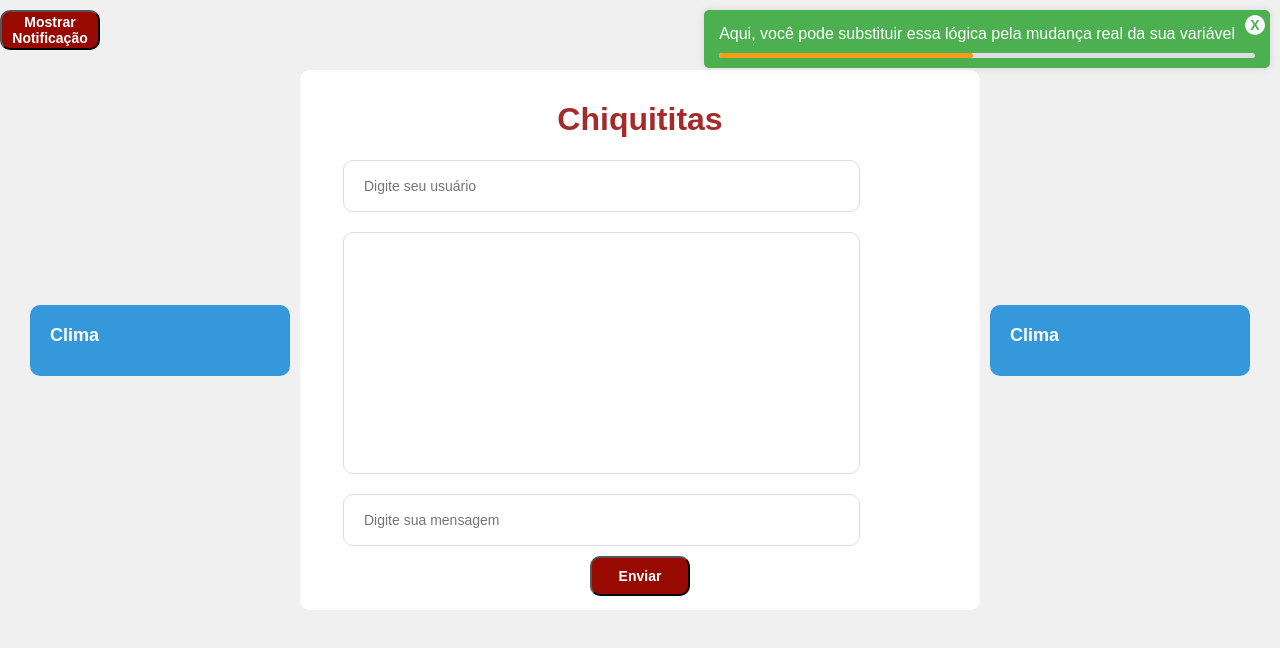
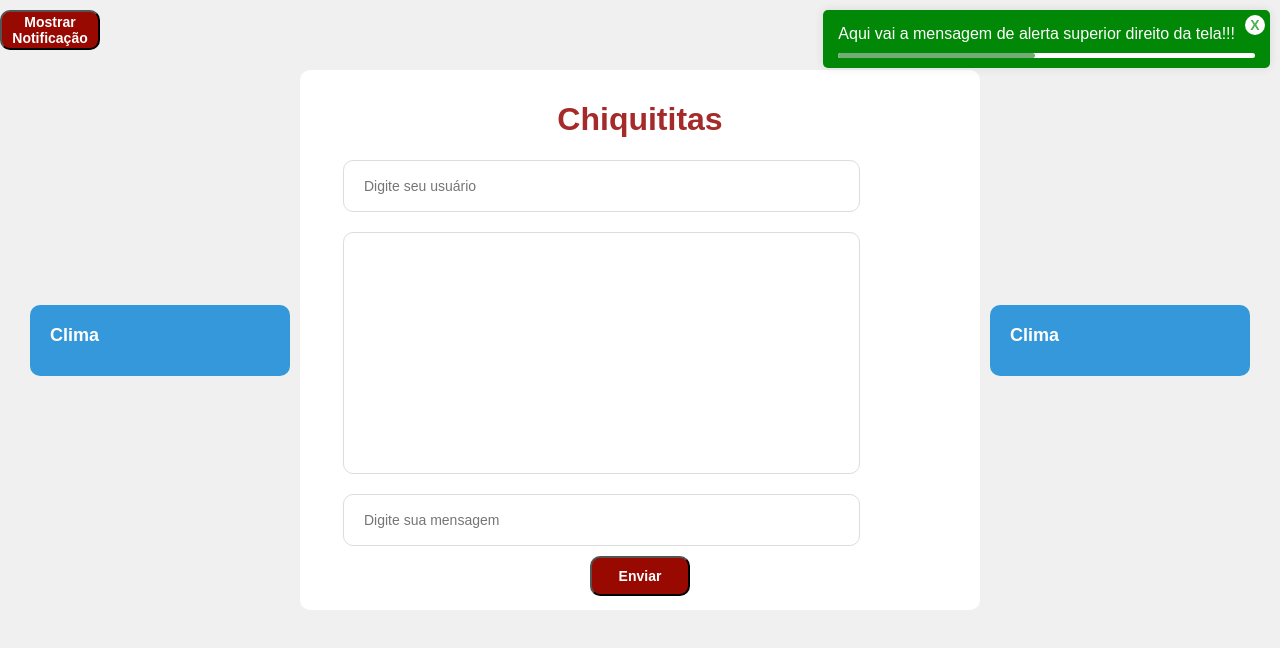
Before and after one commit to noziXsHooter/api-node-ts-knex, a website: page views/index.html in a window 1280 px wide. Both pictures are taken after a click on the button "Mostrar Notificação". Drawn offline with nearby package versions, Linux system fonts and the light colour scheme; no server answers.

Commit message:
message notes last changes

```diff
--- a/views/index.html
+++ b/views/index.html
@@ -154,7 +154,7 @@
     }
 
     .notification {
-        background-color: #4CAF50;
+        background-color: #028807;
         color: #fff;
         padding: 15px;
         border-radius: 5px;
@@ -181,7 +181,7 @@
       margin-top: 10px;
       margin-bottom: -5px;
       height: 5px;
-      background-color: #ddd;
+      background-color: #fffefe;
       border-radius: 5px;
       overflow: hidden;
     }
@@ -189,7 +189,7 @@
     .progress-bar {
       height: 100%;
       width: 0;
-      background-color: #f39c19;
+      background-color: #70ac73;
       border-radius: 5px;
       transition: width 0.3s ease;
     }
@@ -198,10 +198,9 @@
 
 <body>
 
-<!-- Botão para acionar a notificação -->
-<button onclick="triggerNotification()">Mostrar Notificação</button>
+    <!-- Botão para acionar a notificação -->
+    <button onclick="triggerNotification()">Mostrar Notificação</button>
 
-</div>
     <div class="container">
         <div id="info-block" class="info-block">
             <div class="info-title"><strong>Clima</strong></div>
@@ -227,6 +226,7 @@
             <div id="info-climate-right" class="info-value"></div>
         </div>
 
+        <!-- NOTIFICATION -->
         <div class="notification-container" id="notificationContainer">
             <div class="notification" id="notification">
               <span id="notificationText"></span>
@@ -249,7 +249,6 @@
         const messageContainer = $('input[name="messagecontainer"]');
 
         console.log(novaURL);
-
 
         fetch(novaURL + '/climatempo/leopoldina/now', {
             method: 'GET',
@@ -365,7 +364,7 @@
         }
 
         // Função para simular a mudança da variável e acionar a notificação
-        function triggerNotification(notification='Aqui, você pode substituir essa lógica pela mudança real da sua variável') {
+        function triggerNotification(notification='Aqui vai a mensagem de alerta superior direito da tela!!!') {
             // Aqui, você pode substituir essa lógica pela mudança real da sua variável
             const variavelQueMudou = true;
 
```
Also changed, not shown: 2 other files.
